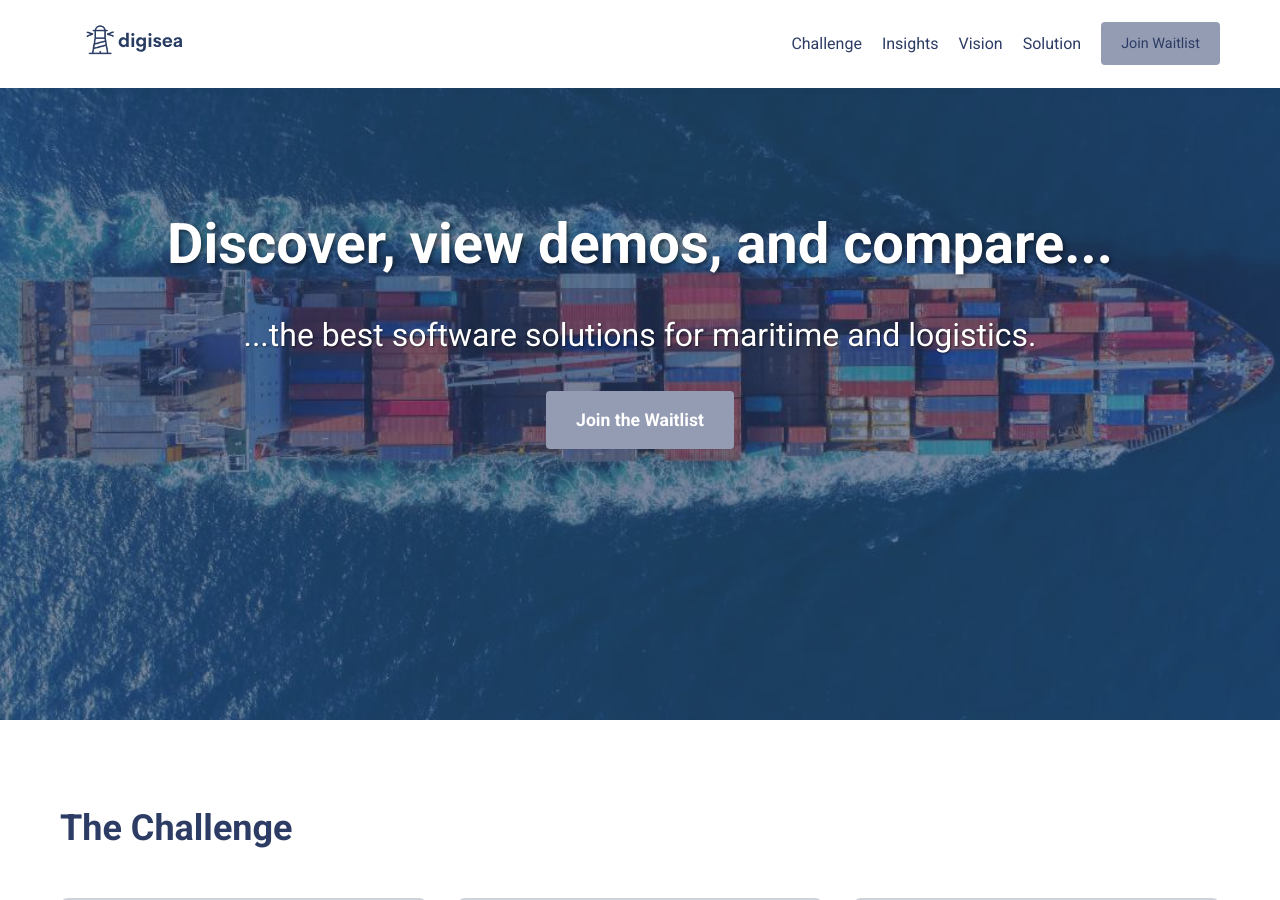
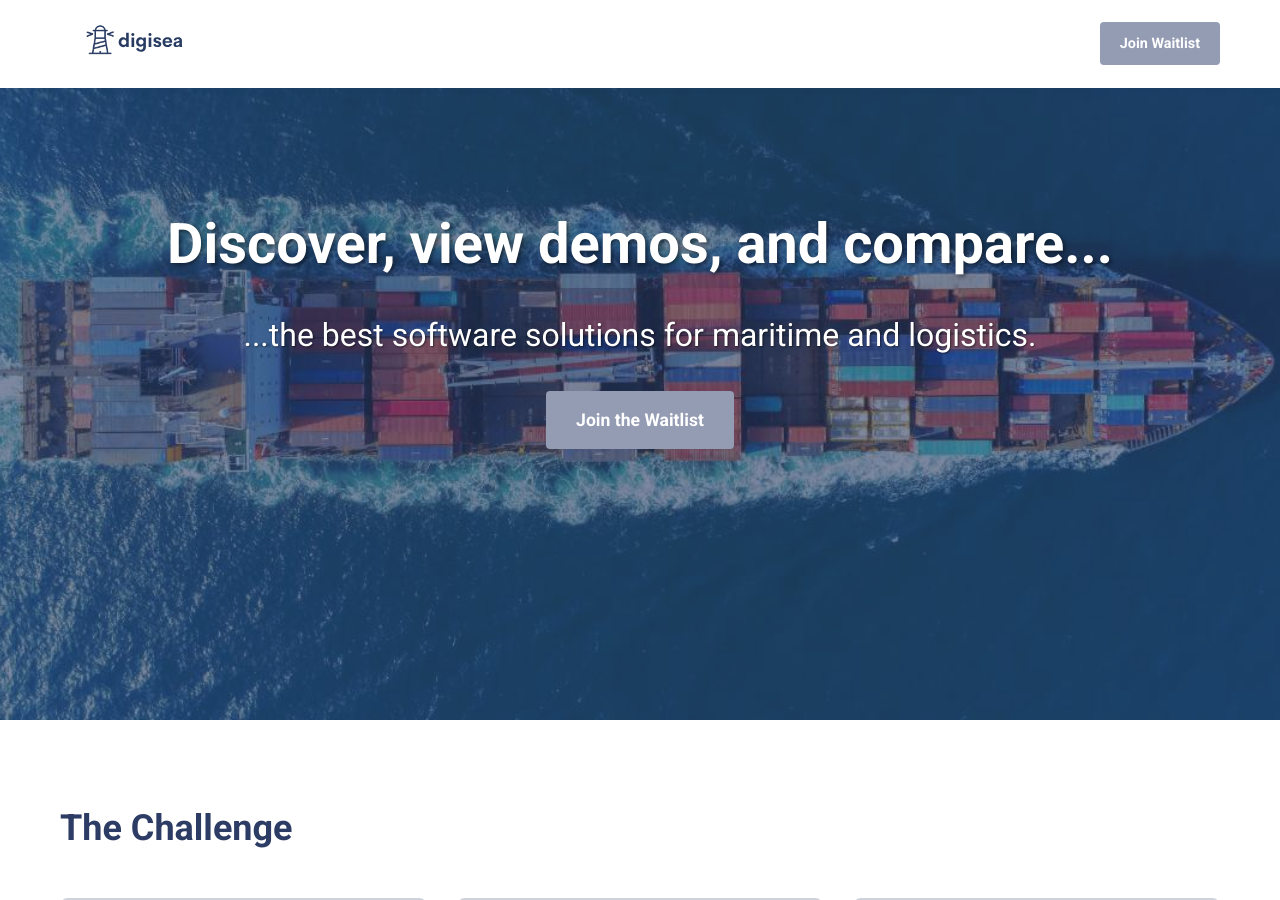
Before and after one commit to sasatass/digisea, a Jekyll site: the page built from index.markdown, in a window 1280 px wide and 900 px high. Built offline with Jekyll 4.4.1, drawn with Linux system fonts in a browser that asks for light colours; a script that is not in the unit is left out.

Commit message:
Update main.css

```diff
--- a/assets/css/main.css
+++ b/assets/css/main.css
@@ -84,21 +84,40 @@ nav {
     display: flex;
     list-style-type: none;
     align-items: center;
+    gap: 15px; /* Adds space between items */
 }
 
 .nav-menu li {
-    margin-left: 20px;
+    margin-left: 15px;
 }
 
 .nav-menu li a {
     text-decoration: none;
-    color: var(--primary-color);
+    color: white;
     font-weight: 500;
+    padding: 10px; /* Adds padding for better click area */
+    transition: color 0.3s ease; /* Smooth hover effect */
 }
 
+.nav-menu li a:hover {
+    color: var(--accent-color); /* Color change on hover for better UX */
+}
+
+/* CTA Button Styling */
 .nav-menu .cta-button {
+    background-color: var(--accent-color);
+    color: white;
     padding: 10px 20px;
     font-size: 0.9em;
+    font-weight: 700;
+    border-radius: 4px;
+    text-decoration: none;
+    transition: background-color 0.3s ease, transform 0.3s ease;
+}
+
+.nav-menu .cta-button:hover {
+    background-color: var(--secondary-color);
+    transform: translateY(-3px);
 }
 
 /* Hero Section */
```
